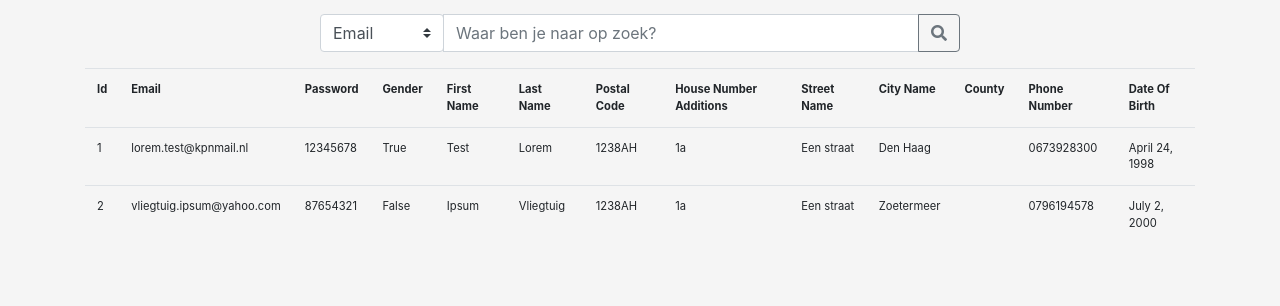
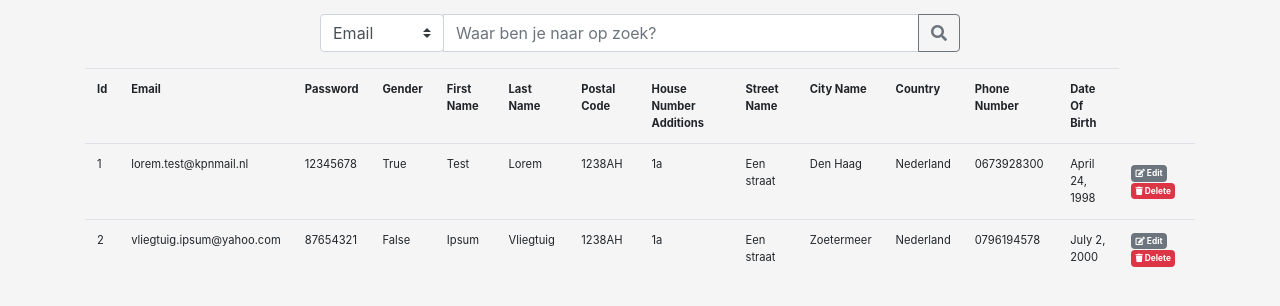
Before and after one commit to julianollivieira/django-ecommerce-site, a Django app: page /panel/users in a window 1280 px wide. Shown: the part 56-362 px from the top of the page. Run offline with Django 3.2, Linux system fonts and the light colour scheme; data comes from the database, SQL or seed files in the repository; both versions use the stored data as it was after the commit; some libraries are stand-ins or nearby versions.

Commit message:
Alert, delete operation
Added the delete operation to delete users and products.
Also added an alert box to tell the user that the user/product has succesfully been deleted

```diff
--- a/django_ecommerce_site/webshop/controllers/panel_controller.py
+++ b/django_ecommerce_site/webshop/controllers/panel_controller.py
@@ -11,6 +11,7 @@ def main(request):
 def users(request):
     query = request.GET.get("query", "")
     field = request.GET.get("field", "")
+    alert_message = request.GET.get("message", "")
 
     if(query == ""):
         users = User.objects.all()
@@ -29,6 +30,7 @@ def users(request):
     return render(request, 'webshop/panel/user_overview.html', {
         'users': users,
         'query': query,
+        'alert_message': alert_message,
         'fields': [
             {'field': 'Email', 'value': True if field == "email" else False},
             {'field': 'Gender', 'value': True if field == "gender" else False},
@@ -40,6 +42,7 @@ def users(request):
 def products(request):
     query = request.GET.get("query", "")
     field = request.GET.get("field", "")
+    alert_message = request.GET.get("message", "")
 
     if(query == ""):
         products = Product.objects.all()
@@ -54,6 +57,7 @@ def products(request):
     return render(request, 'webshop/panel/product_overview.html', {
         'products': products,
         'query': query,
+        'alert_message': alert_message,
         'fields': [
             {'field': 'Title', 'value': True if field == "title" else False},
             {'field': 'Description', 'value': True if field == "description" else False}
@@ -61,34 +65,40 @@ def products(request):
     })
 
 # Delete
-def delete_user(request):
-    # Delete users here
+def delete_user(request, user_id):
+    User.objects.filter(id=user_id).delete()
     message = "User deleted succesfully!"
-    return redirect('/panel/users/?message=' + message) # Add color? info/warning/danger
+    return redirect('/panel/users?message=' + message) # Add color? info/warning/danger
 
-def delete_product(request):
-    # Delete users here
+def delete_product(request, product_id):
+    Product.objects.filter(id=product_id).delete()
     message = "Product deleted succesfully!"
-    return redirect('/panel/products/?message=' + message) # Add color? info/warning/danger
+    return redirect('/panel/products?message=' + message) # Add color? info/warning/danger
+
+
+
+
+
+
 
 # Add
 def add_user(request):
     # Add users here
     message = "User added succesfully!"
-    return redirect('/panel/users/?message=' + message) # Add color? info/warning/danger
+    return redirect('/panel/users?message=' + message) # Add color? info/warning/danger
 
 def add_product(request):
     # Add products here
     message = "Product added succesfully!"
-    return redirect('/panel/products/?message=' + message) # Add color? info/warning/danger
+    return redirect('/panel/products?message=' + message) # Add color? info/warning/danger
 
 # Add
 def edit_user(request):
     # Edit users here
     message = "User edited succesfully!"
-    return redirect('/panel/users/?message=' + message) # Add color? info/warning/danger
+    return redirect('/panel/users?message=' + message) # Add color? info/warning/danger
 
 def edit_product(request):
     # Edit products here
     message = "Product edited succesfully!"
-    return redirect('/panel/products/?message=' + message) # Add color? info/warning/danger
+    return redirect('/panel/products?message=' + message) # Add color? info/warning/danger
--- a/django_ecommerce_site/webshop/models.py
+++ b/django_ecommerce_site/webshop/models.py
@@ -9,8 +9,8 @@ class Product(models.Model):
     price = models.DecimalField(max_digits=6, decimal_places=2)
     old_price = models.FloatField()
     image = models.CharField(max_length=256)
+    stock = models.IntegerField(null=True)
     date_added = models.DateTimeField(default=timezone.now)
-    stock = models.IntegerField()
 
 class User(models.Model):
     email = models.EmailField()
--- a/django_ecommerce_site/webshop/static/webshop/base.css
+++ b/django_ecommerce_site/webshop/static/webshop/base.css
@@ -2,6 +2,13 @@
 body {
     padding-top: 70px;
     background-color: #F5F5F5;
+}
+.c-alert {
+    position: fixed;
+    left: 10px;
+    bottom: 10px;
+    width: 500px;
+    height: 50px;
 }
 
 /* Navigation bar */
@@ -51,7 +58,6 @@ body {
 .product-grid-page {
     margin-bottom: 50px;
 }
-
 .card-text {
   display: -webkit-box;
   -webkit-box-orient: vertical;
--- a/django_ecommerce_site/webshop/templates/webshop/base.html
+++ b/django_ecommerce_site/webshop/templates/webshop/base.html
@@ -54,6 +54,16 @@
     <div class="main_content">
       {% block content%}{% endblock %}
     </div>
+
+    {% if alert_message %}
+      <div class="alert alert-success alert-dismissible fade show c-alert" role="alert">
+        {{ alert_message }}
+        <button type="button" class="close" data-dismiss="alert" aria-label="Close">
+          <span aria-hidden="true">&times;</span>
+        </button>
+      </div>
+    {% endif %}
+
     <!-- jQuery, Popper.js and Bootstrap JS -->
     <script src="https://code.jquery.com/jquery-3.3.1.slim.min.js" integrity="sha384-q8i/X+965DzO0rT7abK41JStQIAqVgRVzpbzo5smXKp4YfRvH+8abtTE1Pi6jizo" crossorigin="anonymous"></script>
     <script src="https://cdnjs.cloudflare.com/ajax/libs/popper.js/1.14.7/umd/popper.min.js" integrity="sha384-UO2eT0CpHqdSJQ6hJty5KVphtPhzWj9WO1clHTMGa3JDZwrnQq4sF86dIHNDz0W1" crossorigin="anonymous"></script>
--- a/django_ecommerce_site/webshop/templates/webshop/panel/product_overview.html
+++ b/django_ecommerce_site/webshop/templates/webshop/panel/product_overview.html
@@ -46,7 +46,7 @@
                 <td class="align-middle">{{ product.stock }}</td>
                 <td class="align-middle">
                     <a href="#" class="badge badge-secondary p-1"><i class="fas fa-edit"></i> Edit</a>
-                    <a href="#" class="badge badge-danger p-1"><i class="fas fa-trash"></i> Delete</a>
+                    <a href="/panel/products/{{product.id}}/delete" class="badge badge-danger p-1"><i class="fas fa-trash"></i> Delete</a>
                 </td>
             </tr>
         {% endfor %}
--- a/django_ecommerce_site/webshop/templates/webshop/panel/user_overview.html
+++ b/django_ecommerce_site/webshop/templates/webshop/panel/user_overview.html
@@ -31,7 +31,7 @@
             <th scope="col">House Number Additions</th>
             <th scope="col">Street Name</th>
             <th scope="col">City Name</th>
-            <th scope="col">County</th>
+            <th scope="col">Country</th>
             <th scope="col">Phone Number</th>
             <th scope="col">Date Of Birth</th>
         </tr>
@@ -47,9 +47,13 @@
                 <td>{{ user.house_number_additions }}</td>
                 <td>{{ user.street_name }}</td>
                 <td>{{ user.city_name }}</td>
-                <td>{{ user.county }}</td>
+                <td>{{ user.country }}</td>
                 <td>{{ user.phone_number }}</td>
                 <td>{{ user.date_of_birth }}</td>
+                <td class="align-middle">
+                    <a href="#" class="badge badge-secondary p-1"><i class="fas fa-edit"></i> Edit</a>
+                    <a href="/panel/users/{{user.id}}/delete" class="badge badge-danger p-1"><i class="fas fa-trash"></i> Delete</a>
+                </td>
             </tr>
         {% endfor %}
     </table>
```
Also changed, not shown: django_ecommerce_site/db.sqlite3, django_ecommerce_site/webshop/migrations/0005_auto_20200205_1556.py (added).
